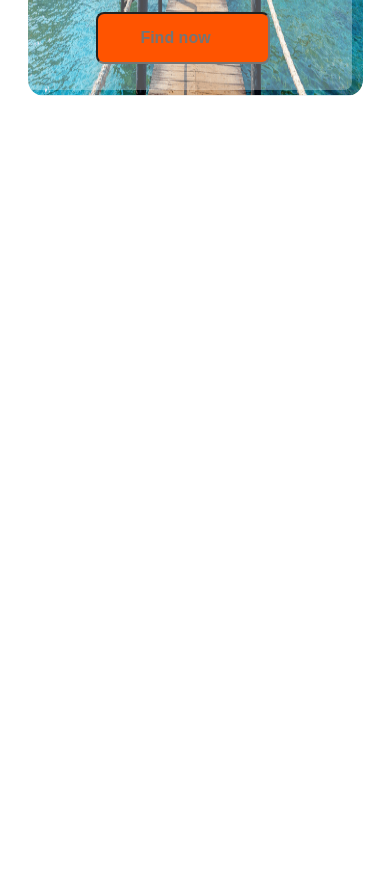
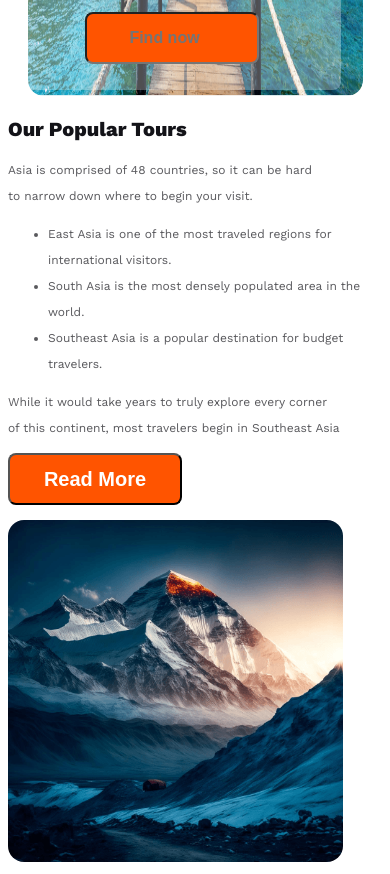
Before and after one commit to ashiq-102/b9-a2, a plain HTML site: page index.html in a window 390 px wide. Shown: the part 481-1355 px from the top of the page. Before the commit the page ends 844 px from the top, so only its background shows below. Drawn offline with nearby package versions, Linux system fonts and the light colour scheme.

Commit message:
responsive first section added

```diff
--- a/index.html
+++ b/index.html
@@ -78,6 +78,35 @@
 
     </header>
 
+
+    <main>
+
+        <section class="first-section">
+            <div class="first-section-content">
+                <h1 class="t6">Our Popular Tours</h1>
+                <p class="t7">Asia is comprised of 48 countries, so it can be hard<br>to narrow down where to begin your visit.</p>
+                <ul class="t7">
+                    <li> East Asia is one of the most traveled regions for international visitors.</li>
+                    <li>South Asia is the most densely populated area in the world.</li>
+                    <li>Southeast Asia is a popular destination for budget travelers.</li>
+                </ul>
+
+                <p class="t7">While it would take years to truly explore every corner <br> of this continent, most travelers begin in Southeast Asia</p>
+
+                <button class="btn-1">Read More</button>
+
+
+            </div>
+
+            <div>
+                <img class="first-section-img" src="./Images/Rectangle4.png" alt="">
+
+            </div>
+
+
+        </section>
+    </main>
+
 </body>
 
 </html>
--- a/styles/responsive.css
+++ b/styles/responsive.css
@@ -114,6 +114,7 @@
         border-radius: 8px;
         background: rgba(255, 255, 255, 0.30);
         height: 288px;
+        margin-right: 11px;
 
     }
 
@@ -145,5 +146,54 @@
 
     }
 
+    .first-section {
+        /* display: flex;
+        justify-content: space-evenly;
+        margin-top: 30px; */
+
+        flex-direction: column;
+        width: 375px;
+        margin: 0 auto;
+
+
+    }
+
+    .first-section-content {
+        /* margin-right: 80px; */
+        gap: 16px;
+        width: 375px;
+        margin: 0 auto;
+
+
+    }
+
+
+    .t6 {
+        color: #131318;
+
+        font-size: 20px;
+
+        font-weight: 800;
+    }
+
+    .t7 {
+        color: rgba(19, 19, 24, 0.70);
+
+
+        font-size: 12px;
+
+        font-weight: 400;
+        line-height: 26px;
+    }
+
+    .first-section-img {
+        margin: 0 auto;
+        margin-top: 15px;
+
+        width: 335px;
+        height: 342px;
+        border-radius: 16px;
+    }
+
 
 }
--- a/styles/style.css
+++ b/styles/style.css
@@ -151,3 +151,55 @@ body {
     text-align: center;
 
 }
+
+.first-section {
+    display: flex;
+    justify-content: space-evenly;
+    margin-top: 30px;
+
+}
+
+.first-section-content {
+    margin-left: 200px;
+    gap: 16px;
+}
+
+.t6 {
+    color: #131318;
+
+    font-size: 40px;
+
+    font-weight: 800;
+}
+
+.t7 {
+    color: rgba(19, 19, 24, 0.70);
+
+
+    font-size: 16px;
+
+    font-weight: 400;
+    line-height: 26px;
+}
+
+.btn-1 {
+    width: 174px;
+    height: 52px;
+    border-radius: 8px;
+    background: #FF5400;
+    color: #FFF;
+
+    text-align: center;
+
+    font-size: 20px;
+
+    font-weight: 800;
+
+}
+
+.first-section-img {
+    width: 540px;
+    height: 550px;
+    margin-right: 200px;
+    border-radius: 16px;
+}
```
